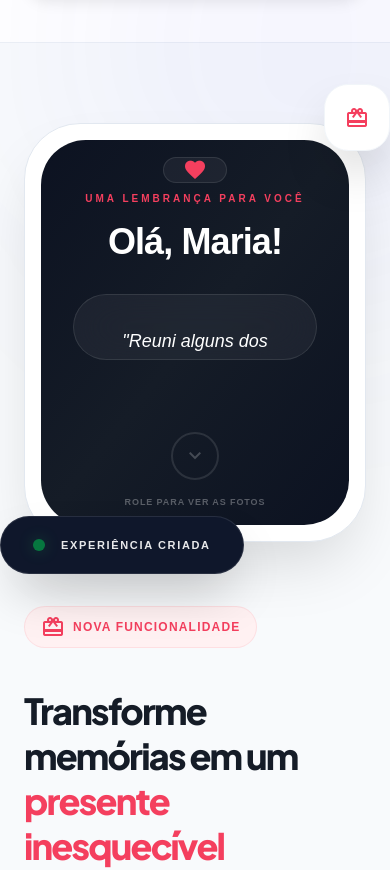
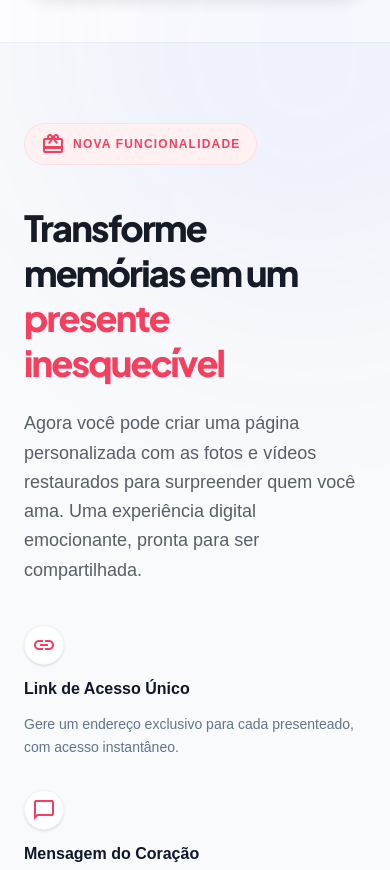
Before and after one commit to mateusreis07/restaurar-fotos, a Next.js app in the folder frontend/: page / in a window 390 px wide. Shown: the part 2920-3790 px from the top of the page. Built offline with nearby package versions, Linux system fonts and the light colour scheme.

Commit message:
fix gerais

```diff
--- a/frontend/src/app/dashboard/page.tsx
+++ b/frontend/src/app/dashboard/page.tsx
@@ -1,15 +1,14 @@
 'use client';
 
-import { useState, useEffect, useRef, Suspense } from 'react';
+import { useState, useEffect, useRef } from 'react';
 import Link from 'next/link';
-import { useRouter, useSearchParams } from 'next/navigation';
+import { useRouter } from 'next/navigation';
 
-function DashboardContent() {
+export default function Dashboard() {
   const [user, setUser] = useState<any>(null);
   const [photos, setPhotos] = useState<any[]>([]);
   const [isAuthChecking, setIsAuthChecking] = useState(true);
   const router = useRouter();
-  const searchParams = useSearchParams();
 
   // Purchase success modal
   const [showPurchaseSuccess, setShowPurchaseSuccess] = useState(false);
@@ -58,17 +57,16 @@ function DashboardContent() {
       .finally(() => setIsAuthChecking(false));
   }, [router]);
 
-  // Detect successful purchase from Stripe redirect
+  // Detect successful purchase from Stripe redirect (runs once on mount)
   useEffect(() => {
-    if (searchParams.get('success') === 'true' && !sessionStorage.getItem('purchase_modal_shown')) {
-      sessionStorage.setItem('purchase_modal_shown', 'true');
+    const params = new URLSearchParams(window.location.search);
+    if (params.get('success') === 'true') {
       setShowPurchaseSuccess(true);
+      // Clean the URL using Next.js router so internal state is updated
+      router.replace('/dashboard', { scroll: false });
     }
-    // Always clean the URL
-    if (searchParams.get('success')) {
-      window.history.replaceState({}, '', '/dashboard');
-    }
-  }, [searchParams]);
+    // eslint-disable-next-line react-hooks/exhaustive-deps
+  }, []);
 
   const [isProcessingAnimation, setIsProcessingAnimation] = useState<string | null>(null);
 
@@ -511,14 +509,14 @@ function DashboardContent() {
             <div className="space-y-3 pt-2">
               <Link
                 href="/upload"
-                onClick={() => { sessionStorage.removeItem('purchase_modal_shown'); setShowPurchaseSuccess(false); }}
+                onClick={() => setShowPurchaseSuccess(false)}
                 className="w-full bg-[#483ede] text-white py-5 rounded-[18px] font-black text-[17px] hover:bg-[#3b32c6] shadow-xl shadow-[#483ede]/30 active:scale-95 transition-all flex items-center justify-center gap-2"
               >
                 <span className="material-symbols-outlined text-[22px]">auto_fix_high</span>
                 Restaurar uma Foto Agora
               </Link>
               <button
-                onClick={() => { sessionStorage.removeItem('purchase_modal_shown'); setShowPurchaseSuccess(false); }}
+                onClick={() => setShowPurchaseSuccess(false)}
                 className="w-full py-4 text-[#575f6a] font-extrabold text-[15px] hover:text-[#151c27] transition-colors"
               >
                 Continuar para a Galeria
@@ -531,11 +529,3 @@ function DashboardContent() {
     </div>
   );
 }
-
-export default function Dashboard() {
-  return (
-    <Suspense fallback={<div className="min-h-screen bg-[#f9f9ff] flex items-center justify-center"></div>}>
-      <DashboardContent />
-    </Suspense>
-  );
-}
--- a/frontend/src/app/page.tsx
+++ b/frontend/src/app/page.tsx
@@ -198,7 +198,7 @@ export default function Home() {
            <div className="absolute bottom-0 left-0 w-[400px] h-[400px] bg-[#f43f5e]/5 rounded-full blur-[100px] translate-y-1/2 -translate-x-1/4 pointer-events-none"></div>
 
            <div className="max-w-7xl mx-auto grid grid-cols-1 lg:grid-cols-2 gap-16 items-center">
-              <div className="order-2 lg:order-1 space-y-10 relative">
+              <div className="space-y-10 relative">
                  <div className="inline-flex items-center gap-2 bg-[#fff1f2] text-[#f43f5e] px-4 py-2 rounded-full border border-[#fecdd3]/50">
                     <span className="material-symbols-outlined text-[18px] font-bold" style={{fontVariationSettings: "'FILL' 1"}}>card_giftcard</span>
                     <span className="text-[12px] font-black uppercase tracking-widest">Nova Funcionalidade</span>
@@ -254,37 +254,37 @@ export default function Home() {
                  </div>
               </div>
 
-              <div className="order-1 lg:order-2 relative">
+              <div className="relative">
                  {/* Mockup or Visual Representation - Updated to match real /memory/[id] design */}
                  <div className="relative z-10 bg-white rounded-[3.5rem] p-4 shadow-[0_32px_64px_-16px_rgba(0,0,0,0.15)] border border-slate-200">
-                    <div className="rounded-[2.8rem] overflow-hidden aspect-[4/5] relative bg-gradient-to-br from-[#0c1221] via-[#151c27] to-[#0c1221] flex flex-col items-center justify-center p-8 text-center space-y-8">
+                    <div className="rounded-[2.8rem] overflow-hidden lg:aspect-[9/16] relative bg-gradient-to-br from-[#0c1221] via-[#151c27] to-[#0c1221] flex flex-col items-center justify-center p-6 sm:p-8 py-10 sm:py-12 text-center space-y-6 sm:space-y-8">
                        {/* Floating Heart Icon */}
-                       <div className="w-16 h-16 rounded-full bg-white/5 border border-white/10 flex items-center justify-center mb-2">
+                       <div className="w-14 h-14 sm:w-16 sm:h-16 rounded-full bg-white/5 border border-white/10 flex items-center justify-center">
                           <span className="material-symbols-outlined text-[#f43f5e] text-2xl" style={{fontVariationSettings: "'FILL' 1"}}>favorite</span>
                        </div>
 
-                       <div className="space-y-4">
+                       <div className="space-y-3 sm:space-y-4">
                           <p className="text-[10px] font-black text-[#f43f5e] uppercase tracking-[0.3em]">Uma lembrança para você</p>
-                          <h3 className="text-4xl font-black text-white tracking-tight">Olá, Maria!</h3>
+                          <h3 className="text-3xl sm:text-4xl font-black text-white tracking-tight">Olá, Maria!</h3>
                        </div>
 
                        {/* Translucent Message Card */}
-                       <div className="w-full bg-white/5 backdrop-blur-xl border border-white/10 rounded-[2.5rem] p-8 space-y-6 relative overflow-hidden group">
+                       <div className="w-full bg-white/5 backdrop-blur-xl border border-white/10 rounded-[1.5rem] sm:rounded-[2.5rem] p-5 sm:p-8 space-y-4 sm:space-y-6 relative overflow-hidden group">
                           <div className="absolute -top-4 -left-2 opacity-10">
                              <span className="material-symbols-outlined text-6xl text-white">format_quote</span>
                           </div>
-                          <p className="text-white text-lg font-medium italic leading-relaxed relative z-10">
+                          <p className="text-white text-base sm:text-lg font-medium italic leading-relaxed relative z-10">
                              "Reuni alguns dos nossos momentos mais especiais que ganharam vida nova na Reviva. Espero que se emocione tanto quanto eu."
                           </p>
-                          <div className="pt-4 border-t border-white/5">
+                          <div className="pt-3 sm:pt-4 border-t border-white/5">
                              <p className="text-[10px] font-black text-white/50 uppercase tracking-[0.2em]">
                                 — Com carinho, João
                              </p>
                           </div>
                        </div>
 
-                       <div className="pt-10 flex flex-col items-center gap-4">
-                           <div className="w-12 h-12 rounded-full border-2 border-white/20 flex items-center justify-center animate-pulse">
+                       <div className="pt-6 sm:pt-10 flex flex-col items-center gap-3 sm:gap-4">
+                           <div className="w-10 h-10 sm:w-12 sm:h-12 rounded-full border-2 border-white/20 flex items-center justify-center animate-pulse">
                               <span className="material-symbols-outlined text-white/40 text-xl">expand_more</span>
                            </div>
                            <p className="text-[9px] font-black text-white/30 uppercase tracking-widest">Role para ver as fotos</p>
--- a/frontend/src/app/pricing/page.tsx
+++ b/frontend/src/app/pricing/page.tsx
@@ -1,27 +1,25 @@
 'use client';
 
-import { useState, useEffect, Suspense } from 'react';
+import { useState, useEffect } from 'react';
 import Link from 'next/link';
-import { useRouter, useSearchParams } from 'next/navigation';
+import { useRouter } from 'next/navigation';
 import Footer from '../components/Footer';
 
-function PricingContent() {
+export default function PricingPage() {
   const [user, setUser] = useState<any>(null);
   const [loadingPlan, setLoadingPlan] = useState<string | null>(null);
   const [showCanceled, setShowCanceled] = useState(false);
   const router = useRouter();
-  const searchParams = useSearchParams();
 
-  // Detect canceled purchase from Stripe redirect
+  // Detect canceled purchase from Stripe redirect (runs once on mount)
   useEffect(() => {
-    if (searchParams.get('canceled') === 'true' && !sessionStorage.getItem('canceled_modal_shown')) {
-      sessionStorage.setItem('canceled_modal_shown', 'true');
+    const params = new URLSearchParams(window.location.search);
+    if (params.get('canceled') === 'true') {
       setShowCanceled(true);
+      router.replace('/pricing', { scroll: false });
     }
-    if (searchParams.get('canceled')) {
-      window.history.replaceState({}, '', '/pricing');
-    }
-  }, [searchParams]);
+    // eslint-disable-next-line react-hooks/exhaustive-deps
+  }, []);
 
   useEffect(() => {
     const userId = localStorage.getItem('aura_user_id');
@@ -240,11 +238,3 @@ function PricingContent() {
     </div>
   );
 }
-
-export default function PricingPage() {
-  return (
-    <Suspense fallback={<div className="min-h-screen bg-[#f9f9ff] flex items-center justify-center"></div>}>
-      <PricingContent />
-    </Suspense>
-  );
-}
```
